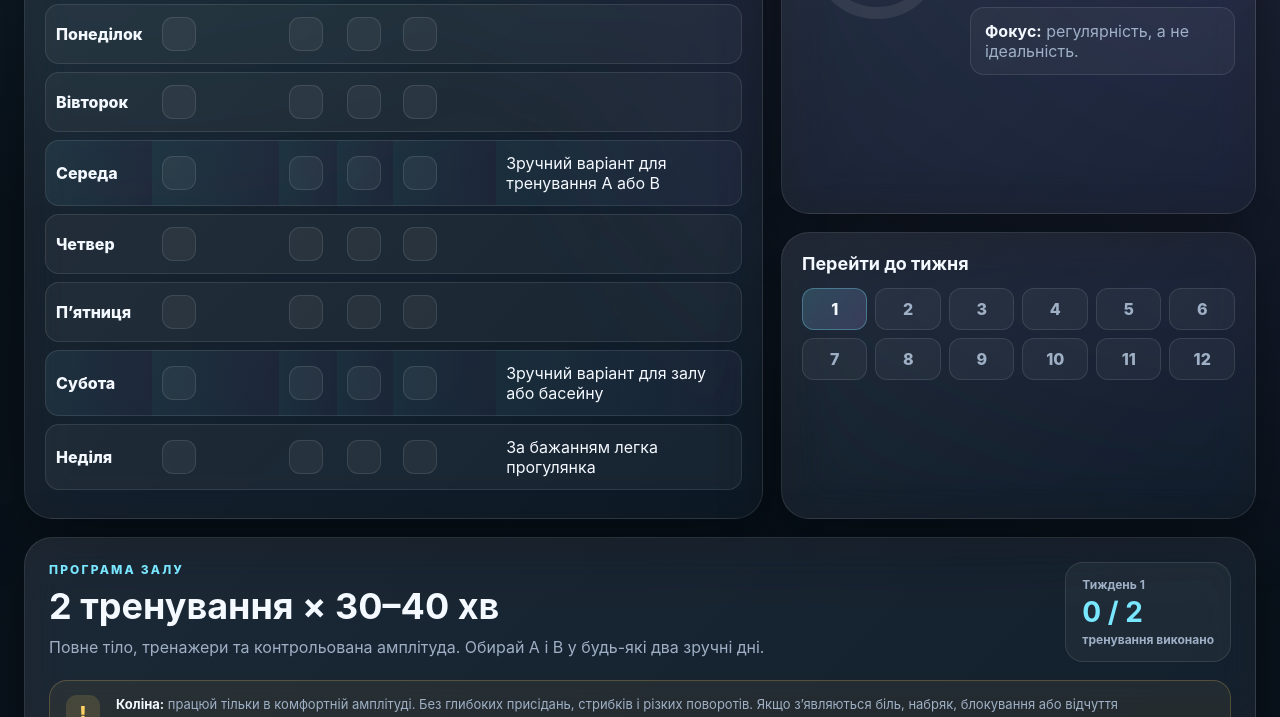
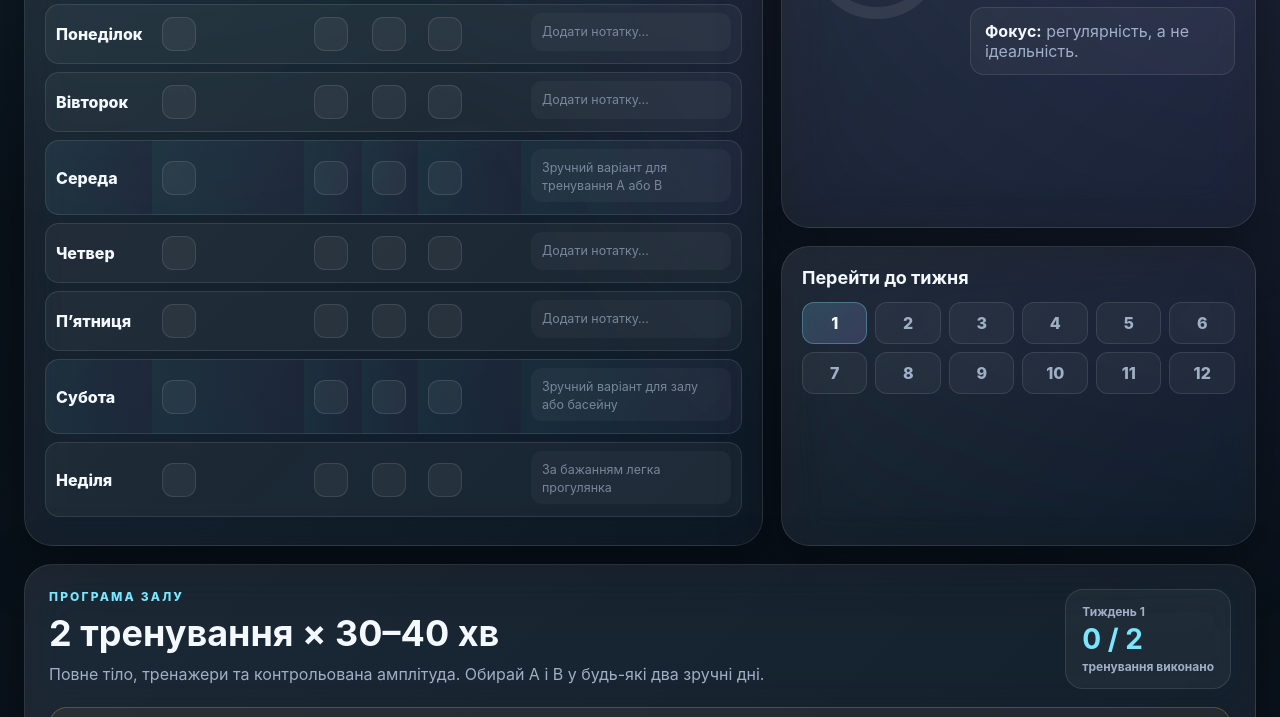
Before and after one commit to OlYermakov/health-tracker, a plain HTML site: page index.html in a window 1280 px wide. Shown: the part 643-1360 px from the top of the page. Drawn offline with Linux system fonts and the light colour scheme.

Commit message:
Enable notes for every day

```diff
--- a/index.html
+++ b/index.html
@@ -7,6 +7,7 @@
 <title>Health Glass — 12-тижневий трекер</title>
 <link rel="stylesheet" href="style.css" />
 <link rel="stylesheet" href="training.css" />
+<link rel="stylesheet" href="notes.css" />
 </head>
 <body>
 <div class="shell">
@@ -152,5 +153,6 @@
   <div class="footer-note">Дані зберігаються лише у localStorage цього браузера. Це не медичний застосунок і не замінює консультацію лікаря.</div>
 </div>
 <script src="app.js"></script>
+<script src="notes.js"></script>
 </body>
 </html>
```
